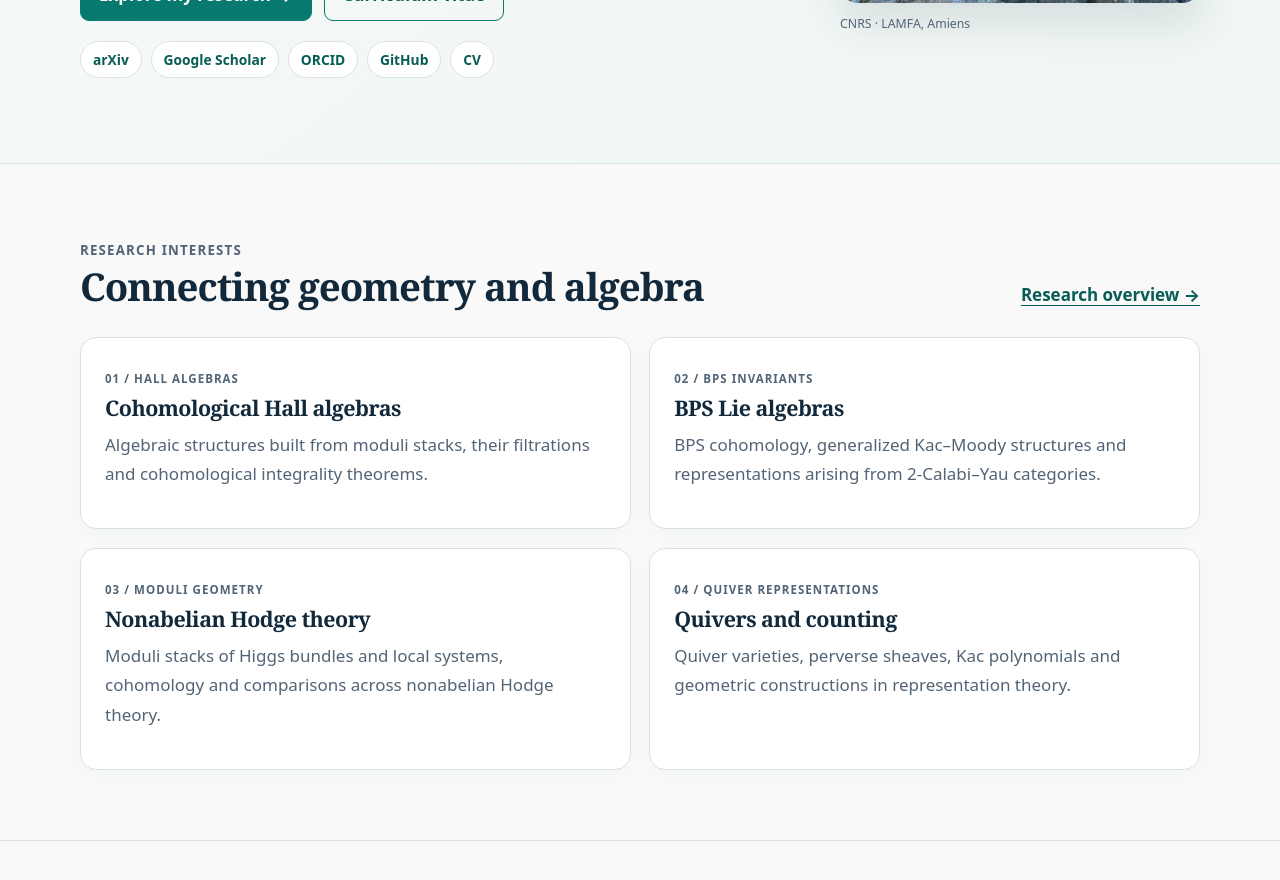
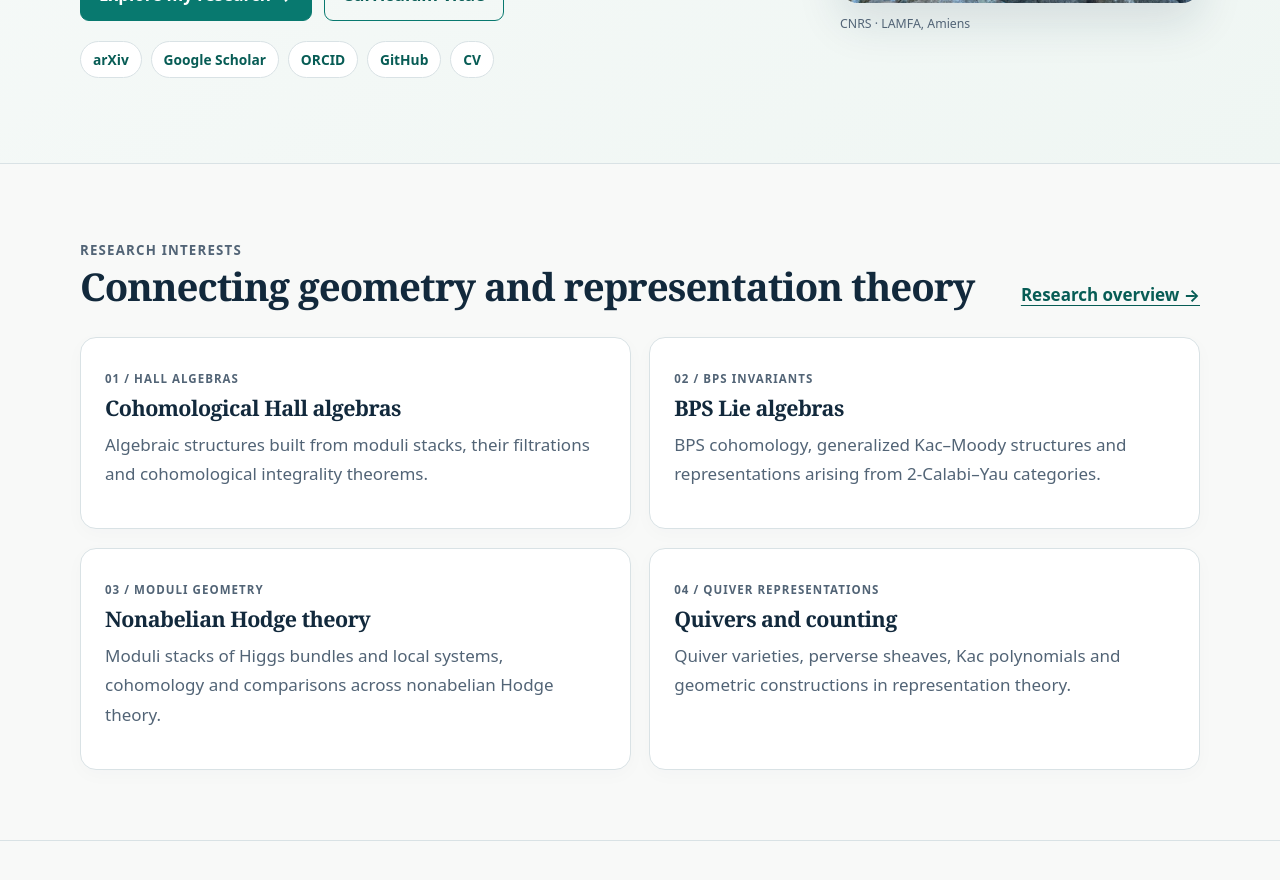
Before and after one commit to hennlu/hennlu.github.io, a Jekyll site: the page built from index.html, in a window 1280 px wide and 900 px high, scrolled down 633 px. Shown: the top 880 px of the window. Built offline with Jekyll 4.4.1, drawn with Linux system fonts in a browser that asks for light colours.

Commit message:
Update homepage research heading

```diff
--- a/index.html
+++ b/index.html
@@ -22,7 +22,7 @@ alternate: /index-fr.html
   <figure class="hero-media"><img src="/photo.jpg" alt="Lucien Hennecart in a mountain landscape" width="512" height="512" fetchpriority="high"><figcaption>CNRS · LAMFA, Amiens</figcaption></figure>
 </div></section>
 <section class="section"><div class="container">
-  <div class="section-head"><div><p class="eyebrow">Research interests</p><h2>Connecting geometry and algebra</h2></div><a class="text-link" href="/research.html">Research overview →</a></div>
+  <div class="section-head"><div><p class="eyebrow">Research interests</p><h2>Connecting geometry and representation theory</h2></div><a class="text-link" href="/research.html">Research overview →</a></div>
   <div class="grid">
     <article class="card"><p class="eyebrow">01 / Hall algebras</p><h3>Cohomological Hall algebras</h3><p>Algebraic structures built from moduli stacks, their filtrations and cohomological integrality theorems.</p></article>
     <article class="card"><p class="eyebrow">02 / BPS invariants</p><h3>BPS Lie algebras</h3><p>BPS cohomology, generalized Kac–Moody structures and representations arising from 2-Calabi–Yau categories.</p></article>
```
